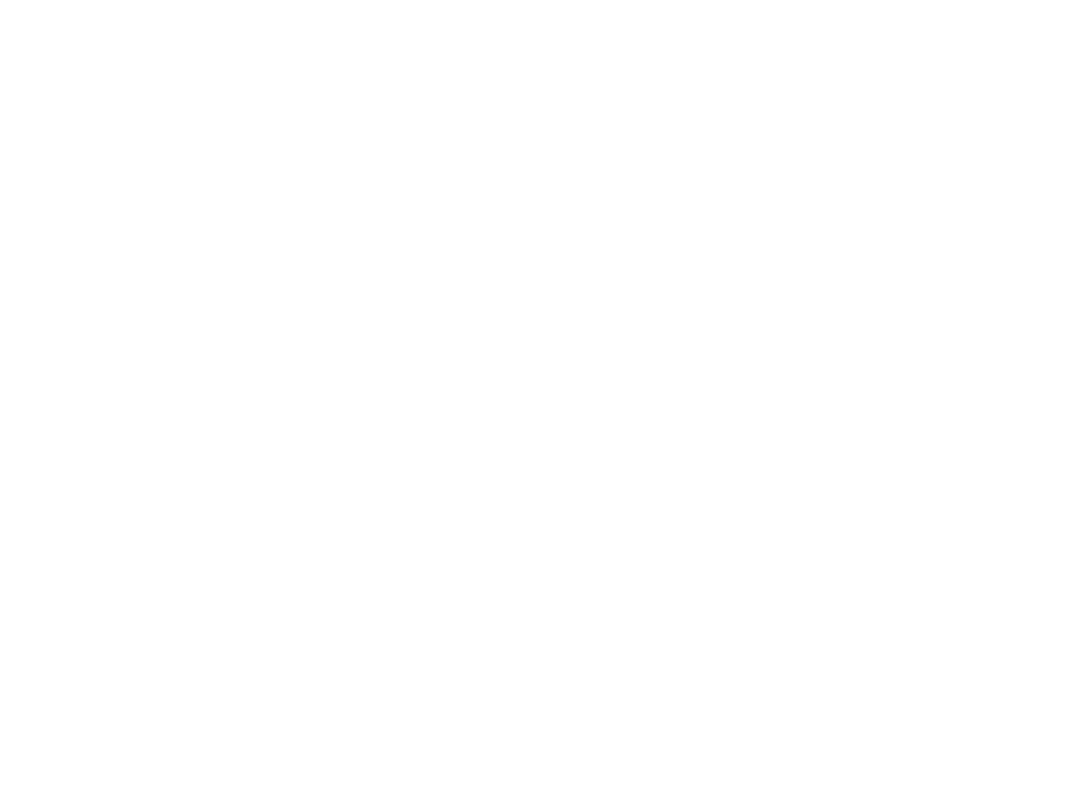
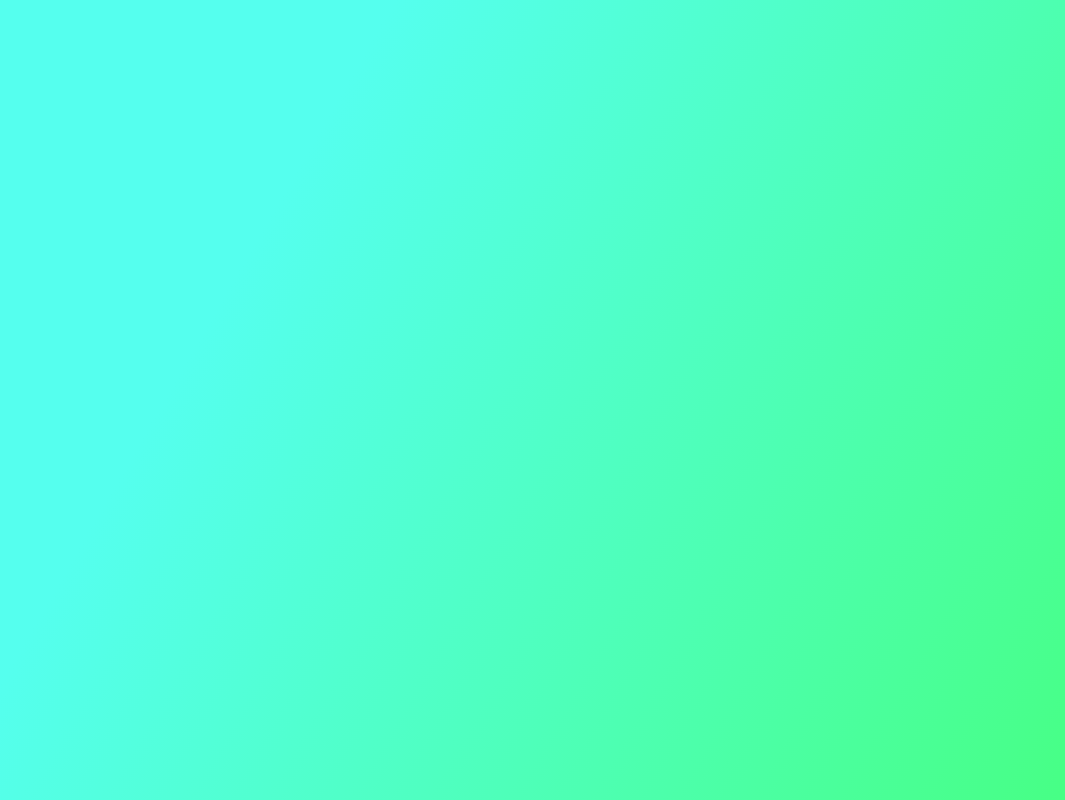
Before and after one commit to BudWorks/budworks.co, a Next.js app: page / in a window 1280 px wide. Shown: the whole page, without its empty margins (215-1280 px from the left). Built offline with nearby package versions, Linux system fonts and the light colour scheme.

Commit message:
✨ Add gradient background to welcome section

```diff
--- a/src/pages/index.tsx
+++ b/src/pages/index.tsx
@@ -13,7 +13,9 @@
 				<meta name="viewport" content="width=device-width, initial-scale=1" />
 				<link rel="icon" href="/favicon.ico" />
 			</Head>
-			<main></main>
+			<main className={styles.main}>
+				<div className={styles.welcome}></div>
+			</main>
 		</>
 	);
 }
--- a/src/styles/Home.module.scss
+++ b/src/styles/Home.module.scss
@@ -1 +1,7 @@
 @import "variables";
+
+.welcome {
+	background-image: $seafoam;
+	width: 100vw;
+	height: 100vh;
+}
--- a/src/styles/globals.scss
+++ b/src/styles/globals.scss
@@ -1 +1,13 @@
 @import "variables";
+
+* {
+	box-sizing: border-box;
+	padding: 0;
+	margin: 0;
+}
+
+html,
+body {
+	overflow-x: hidden;
+	background-color: $bb-blue;
+}
```
